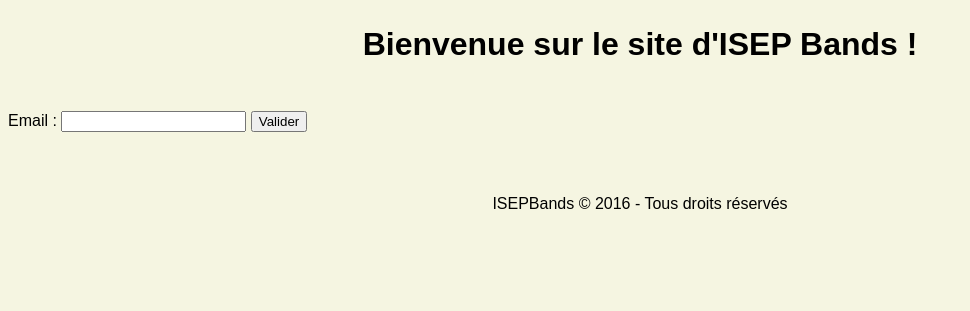
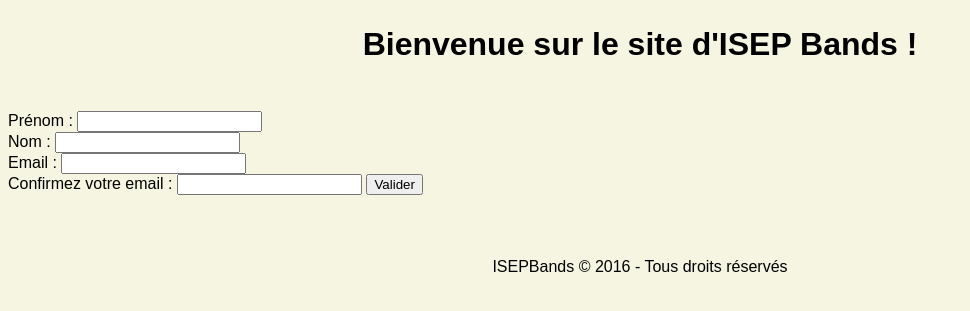
Before and after one commit to Fralax/ISEPBands, a PHP site: template Vues/vueInscription.php in a window 1280 px wide. Shown: the part 307-618 px from the top of the page, without its empty margins (0-970 px from the left). Run offline with PHP 8.4, Linux system fonts and the light colour scheme; the template is opened without the code that fills it, so the values that code supplies are empty.

Commit message:
inscription 4

```diff
--- a/Vues/vueInscription.php
+++ b/Vues/vueInscription.php
@@ -1,5 +1,11 @@
 <form action="" method="post">
-  Email :
-  <input type="text" name="email">
+  Prénom :
+  <input type="text" name="prenom" value="">
+  <br>Nom :
+  <input type="text" name="nom" value="">
+  <br>Email :
+  <input type="text" name="email" value="">
+  <br>Confirmez votre email :
+  <input type="text" name="confirmEmail" value="">
   <input type="submit" value="Valider">
 </form>
```
Also changed, not shown: Controleurs/controleurInscription.php (+5 -11 lines).
